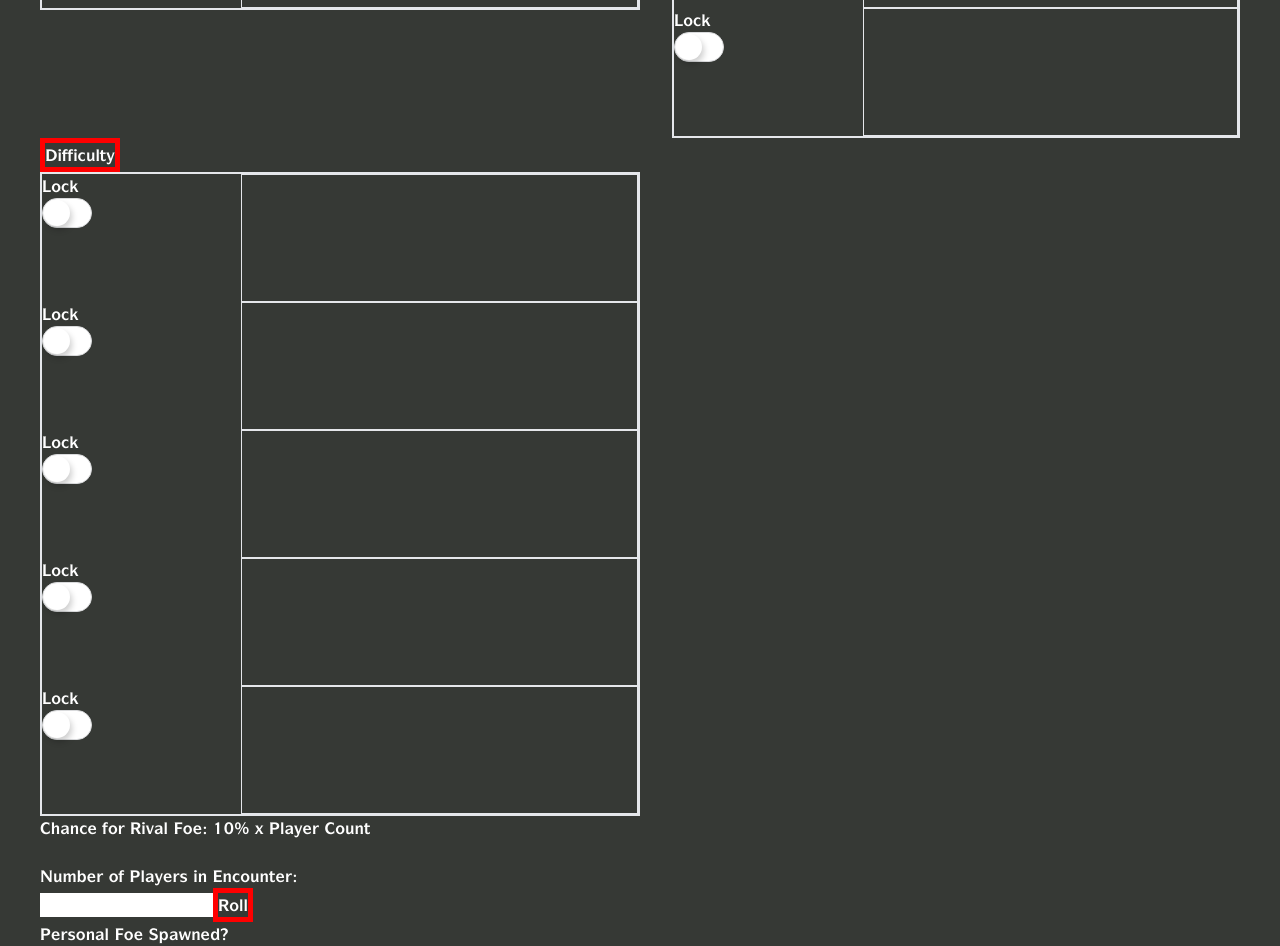
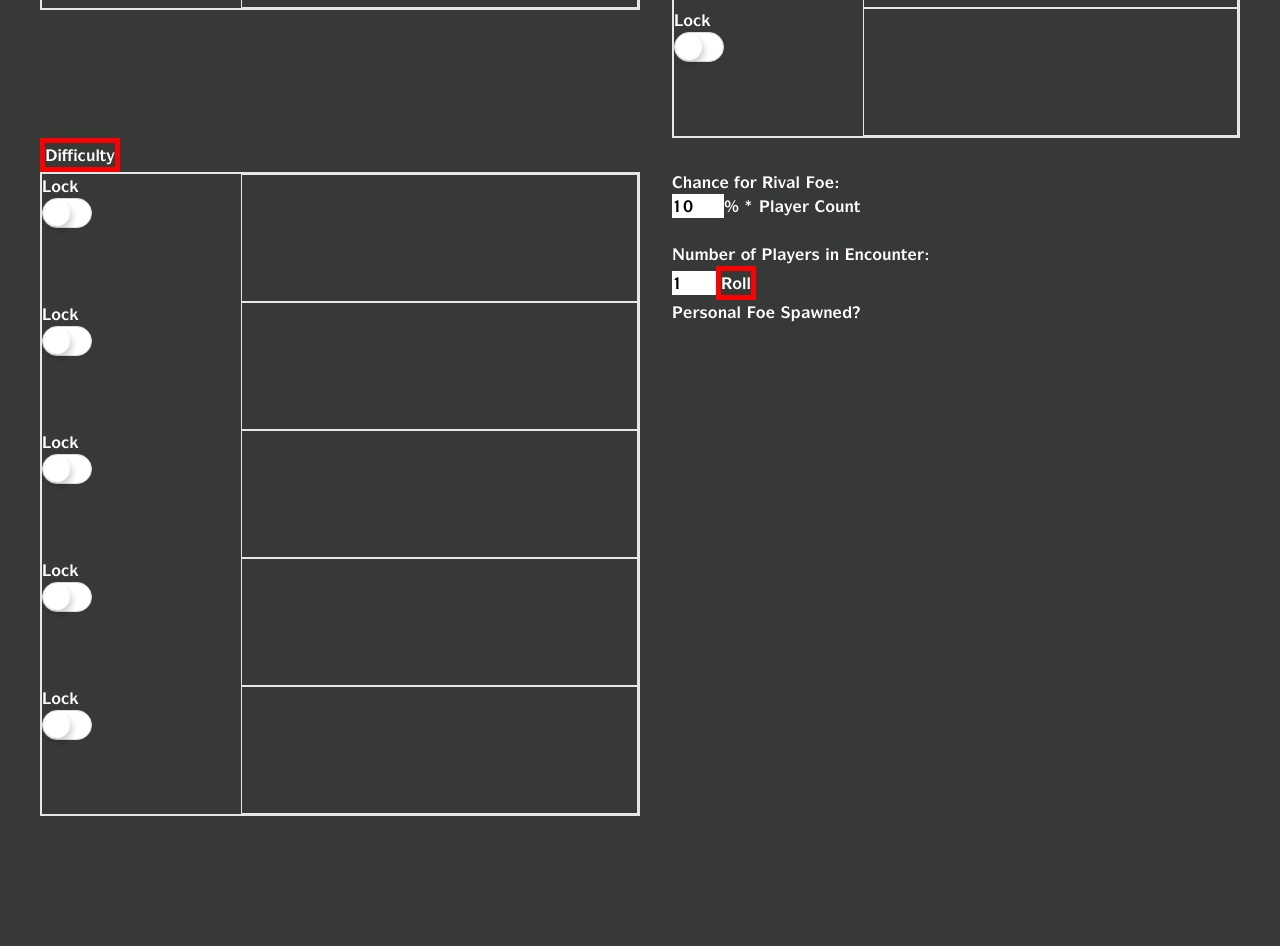
Before and after one commit to Xisifer/encounter-generator, a React (Create React App) app: page / in a window 1280 px wide. Shown: the part 1840-2786 px from the top of the page. After the commit the page ends 2656 px from the top, so only its background shows below. Built offline with nearby package versions, Linux system fonts and the light colour scheme.

Commit message:
Added functionality for user to define percent spawn rate for Iconic Foe

```diff
--- a/src/App.js
+++ b/src/App.js
@@ -49,11 +49,50 @@ function App() {
   //   Array(RANDOM_COUNT).fill({})
   // );
 
-  const [playerCount, setPlayerCount] = React.useState(1);
+  // const [playerCount, setPlayerCount] = React.useState(1);
 
-  const [didFoeSpawn, setDidFoeSpawn] = React.useState();
+  const initialState = {
+    playerCount: 1,
+    rolledValue: 0,
+    spawnRatePerPlayer: 10,
+    foeDidSpawn: null,
+  };
+  const reducer = (state, action) => {
+    switch (action.type) {
+      case "set-player-count": {
+        return {
+          ...state,
+          playerCount: action.playerCount,
+        };
+      }
+      case "set-spawn-rate": {
+        return {
+          ...state,
+          spawnRatePerPlayer: action.spawnRatePerPlayer,
+        };
+      }
+      case "roll": {
+        const { didSpawn, diceRoll } = foeRoller({
+          playerCount: state.playerCount,
+          spawnRatePerPlayer: state.spawnRatePerPlayer,
+        });
+        return {
+          ...state,
+          rolledValue: diceRoll,
+          foeDidSpawn: didSpawn,
+        };
+      }
+      default:
+        return state;
+    }
+  };
 
-  const [foeSpawnRoll, setFoeSpawnRoll] = React.useState();
+  const [foeSpawnData, dispatchFoeSpawnData] = React.useReducer(
+    reducer,
+    initialState
+  );
+
+  // const [foeSpawnRoll, setFoeSpawnRoll] = React.useState();
 
   return (
     <div className="App">
@@ -244,19 +283,40 @@ function App() {
               data={matchDifficultyState}
             />
           </div>
-        </div>
-        <div className="flex">
           {/* PERSONAL FOE ROLLER */}
-          <div className="w-1/2">
-            <h3>Chance for Rival Foe: 10% x Player Count</h3>
+          <div className="pt-8 w-1/2 pl-8">
+            <h3>Chance for Rival Foe: </h3>
+            <div className="flex">
+              <input
+                type="number"
+                min="1"
+                max="100"
+                className="text-black"
+                value={foeSpawnData.spawnRatePerPlayer}
+                onChange={(event) => {
+                  dispatchFoeSpawnData({
+                    type: "set-spawn-rate",
+                    spawnRatePerPlayer: parseInt(event.target.value),
+                  });
+                }}
+              />
+              <p>%</p>
+              <h3 className="pl-1"> * Player Count</h3>
+            </div>
             <br />
             Number of Players in Encounter:
             <br />
             <input
               type="number"
-              value={playerCount}
+              className="text-black"
+              min="1"
+              max="99"
+              value={foeSpawnData.playerCount}
               onChange={(event) => {
-                setPlayerCount(parseInt(event.target.value));
+                dispatchFoeSpawnData({
+                  type: "set-player-count",
+                  playerCount: parseInt(event.target.value),
+                });
               }}
             />
             <Button
@@ -264,17 +324,16 @@ function App() {
               size="lg"
               id="precent-button"
               onClick={() => {
-                const foeSpawned = foeRoller({
-                  playerCount,
-                });
-                setDidFoeSpawn(foeSpawned);
+                dispatchFoeSpawnData({ type: "roll" });
+                // setFoeSpawnData(foeSpawned);
               }}
             >
               Roll
             </Button>
             <br />
             <h4>Personal Foe Spawned?</h4>
-            {didFoeSpawn !== undefined && (didFoeSpawn ? "Yes" : "No")}
+            {foeSpawnData.foeDidSpawn !== null &&
+              (foeSpawnData.foeDidSpawn ? "Yes" : "No")}
           </div>
         </div>
       </div>
--- a/src/helpers.js
+++ b/src/helpers.js
@@ -2,18 +2,18 @@ import { v4 as uuid } from "uuid";
 
 export const foeRoller = ({
   playerCount,
-  initialChance = 0.05,
-  spawnRatePerPlayer = 0.1,
+  initialChance = 5,
+  spawnRatePerPlayer = 10,
 }) => {
-  let diceRoll = Math.random();
-  let readableDice = Math.random(Math.floor + 1);
+  let diceRoll = Math.random() * 100 + 1;
+  // let readableDice = Math.random(Math.floor + 1);
+
   const spawnChance = initialChance + playerCount * spawnRatePerPlayer;
-  console.log(diceRoll);
-  console.log(readableDice);
-  return spawnChance >= diceRoll;
+  return {
+    didSpawn: spawnChance >= diceRoll,
+    diceRoll,
+  };
 };
-
-// See if I can pull dataState out of this, and put it into App.js
 
 export const dataRoller = ({ data, count, allowDuplicates, currentData }) => {
   let weightedData = [];
```
